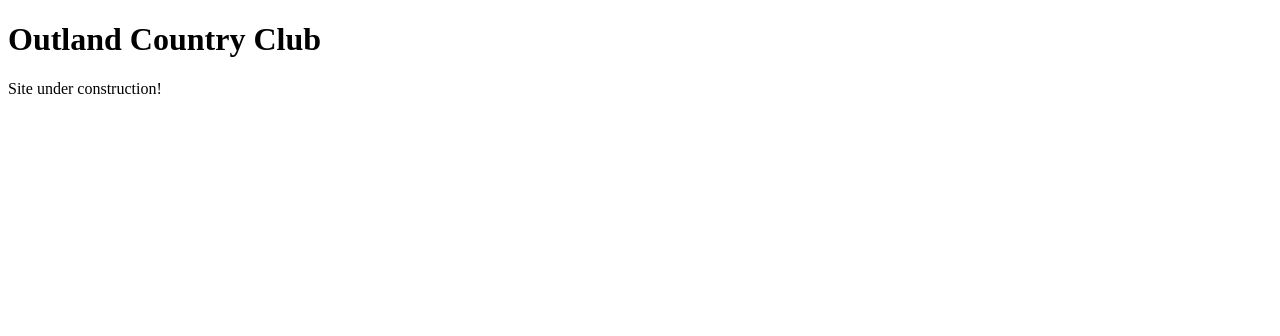
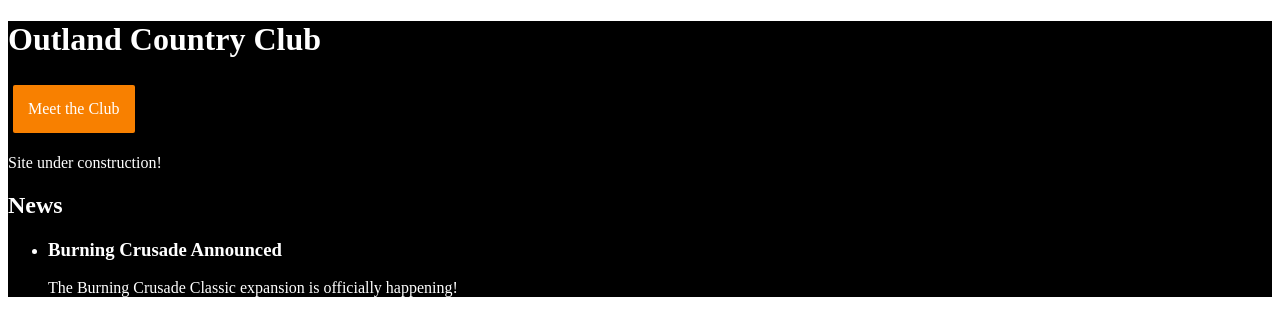
Before and after one commit to shnibble/outland-country-club, a Gatsby site: page / in a window 1280 px wide. Built offline with nearby package versions, Linux system fonts and the light colour scheme; Gatsby itself is replaced by a stand-in of ours.

Commit message:
Finished basic boilerplate. Ready to start!

```diff
--- a/gatsby-config.js
+++ b/gatsby-config.js
@@ -75,6 +75,7 @@
     `gatsby-plugin-react-helmet`,
     `gatsby-plugin-gatsby-cloud`,
     `gatsby-plugin-netlify-cms`,
+    `gatsby-plugin-styled-components`,
     // this (optional) plugin enables Progressive Web App + Offline functionality
     // To learn more, visit: https://gatsby.dev/offline
     // `gatsby-plugin-offline`,
--- a/package.json
+++ b/package.json
@@ -18,6 +18,7 @@
     "gatsby-plugin-offline": "^3.10.2",
     "gatsby-plugin-react-helmet": "^3.10.0",
     "gatsby-plugin-sharp": "^2.14.3",
+    "gatsby-plugin-styled-components": "^3.10.0",
     "gatsby-remark-copy-linked-files": "^2.10.0",
     "gatsby-remark-images": "^3.11.1",
     "gatsby-remark-prismjs": "^3.13.0",
@@ -31,6 +32,7 @@
     "react": "^16.14.0",
     "react-dom": "^16.12.0",
     "react-helmet": "^5.2.1",
+    "styled-components": "^5.2.1",
     "typeface-merriweather": "0.0.72",
     "typeface-montserrat": "0.0.75"
   },
--- a/src/pages/index.js
+++ b/src/pages/index.js
@@ -1,10 +1,65 @@
 import React from 'react'
+import styled from 'styled-components'
+import { Link, graphql } from 'gatsby'
 
-const IndexPage = () => (
-  <div>
-    <h1>Outland Country Club</h1>
+const Container = styled.div`
+  background: #000;
+  color: #fff;
+`
+const Title = styled.h1`
+  font-size: 32px;
+`
+const Nav = styled.nav`
+  display: flex;
+  flex-direction: row;
+  grid-gap: 5px;
+  padding: 5px;
+`
+const StyledLink = styled(Link)`
+  color: #fff;
+  background: #f88000;
+  padding: 15px;
+  border-radius: 2px;
+  text-decoration: none;
+`
+
+const IndexPage = ({ data }) => (
+  <Container>
+    <Title>Outland Country Club</Title>
+    <Nav>
+      <StyledLink to='/members'>Meet the Club</StyledLink>
+    </Nav>
     <p>Site under construction!</p>
-  </div>
+    <div>
+      <h2>News</h2>
+      <ul>
+        {(data.allMarkdownRemark.nodes.map(news =>
+        <li key={news.id}>
+          <div>
+            <h3>{news.frontmatter.title}</h3>
+            <div>{news.rawMarkdownBody}</div>
+          </div>
+        </li>
+        ))}
+      </ul>
+    </div>
+  </Container>
 )
 
 export default IndexPage
+
+export const pageQuery = graphql`
+  query  {
+    allMarkdownRemark(filter: {frontmatter: {enabled: {eq: true}}, fileAbsolutePath: {regex: "/(news)/"}}) {
+      nodes {
+        id
+        frontmatter {
+          enabled
+          title
+          date
+        }
+        rawMarkdownBody
+      }
+    }
+  }
+`
```
Also changed, not shown: src/pages/members.js (added, +44 -0 lines), 1 other file.
